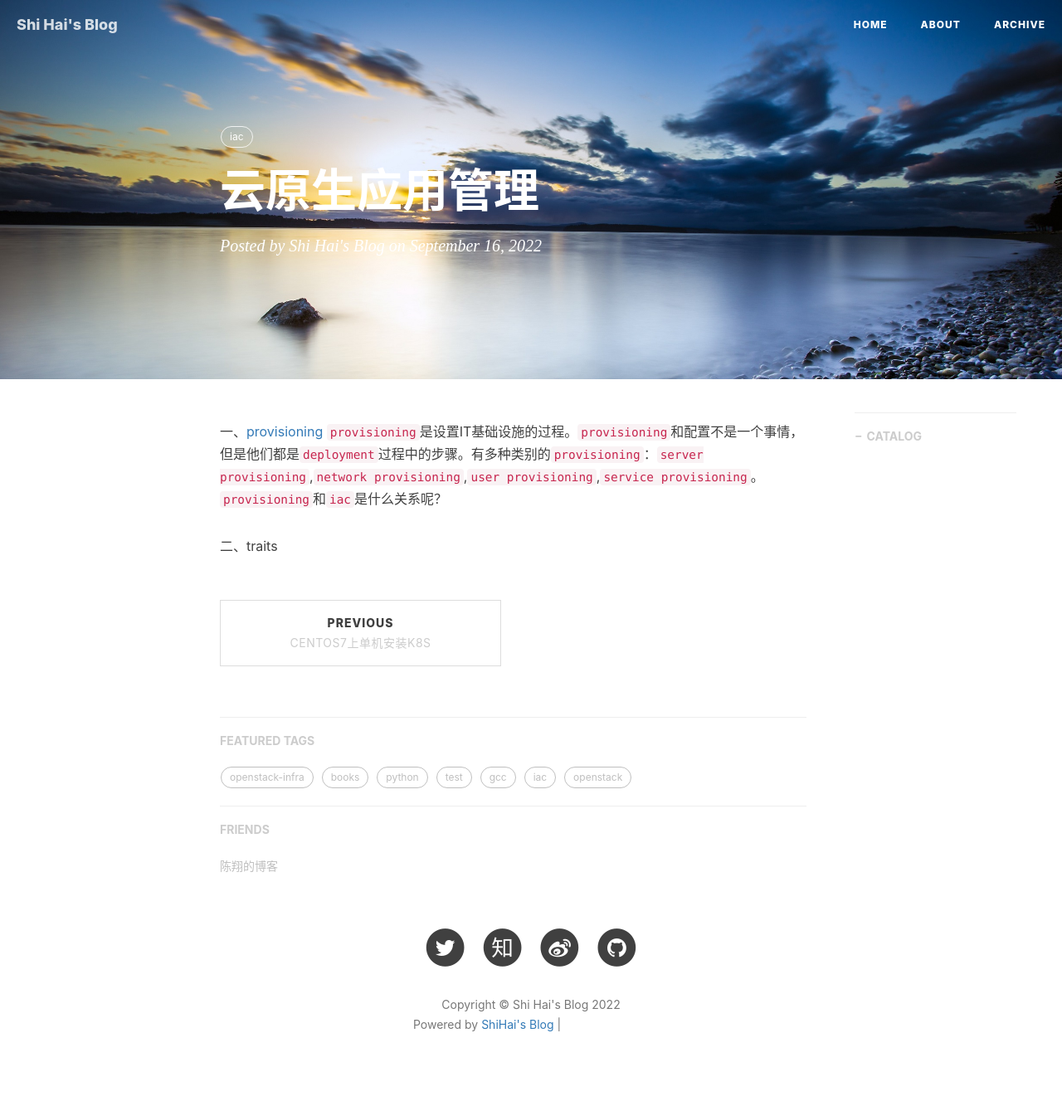
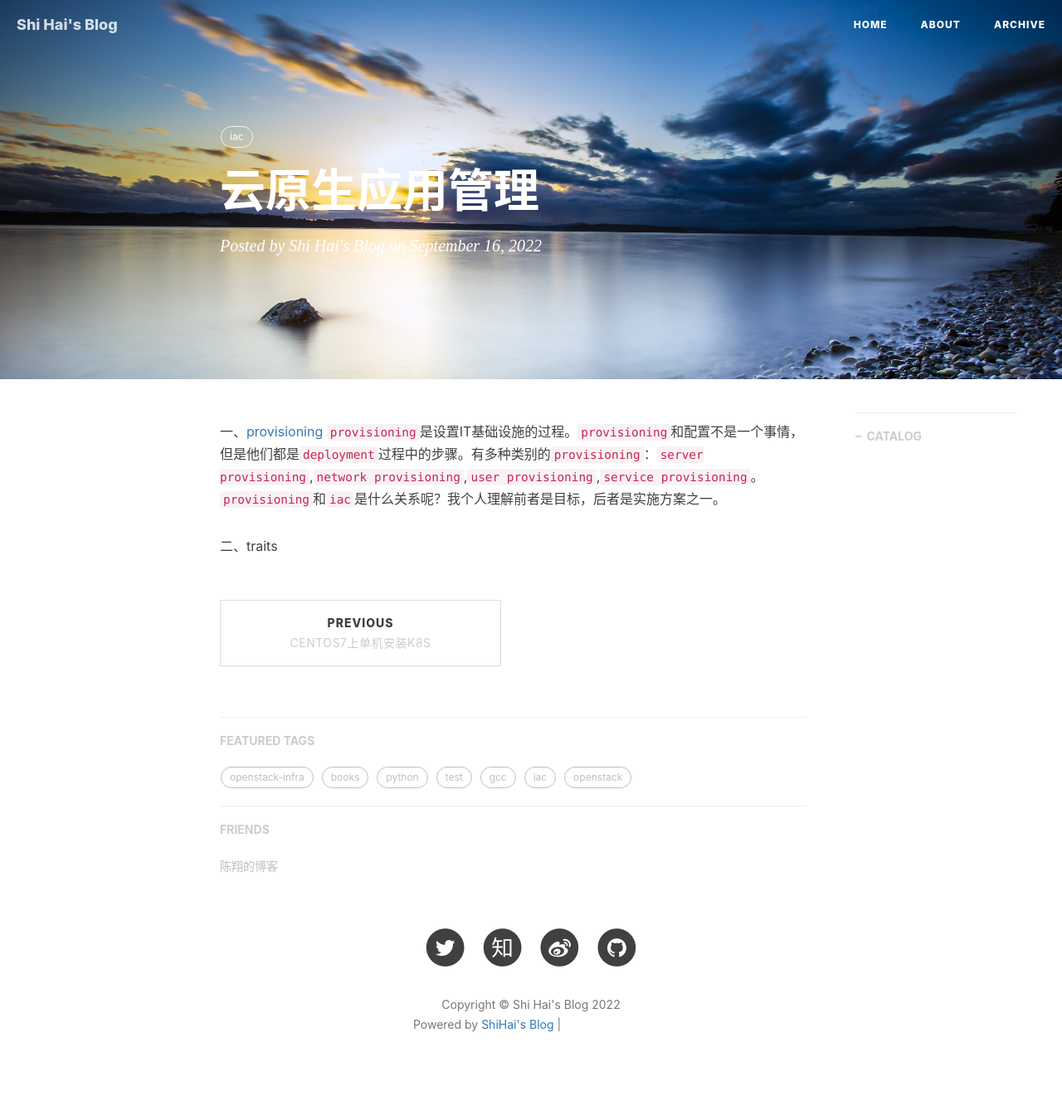
Before and after one commit to shihai1991/shihai1991.github.io, a Jekyll site: the page built from _posts/2022-09-16-application-operate.md, in a window 1280 px wide. Shown: the whole page at 83% size. Built offline with Jekyll 4.4.1, drawn with Linux system fonts in a browser that asks for light colours; nearby versions of some CDN libraries; comment, search, counter and statistics services are not loaded; grey boxes are pictures that could not be loaded.

Commit message:
Update 2022-09-16-application-operate.md

```diff
--- a/_posts/2022-09-16-application-operate.md
+++ b/_posts/2022-09-16-application-operate.md
@@ -10,6 +10,6 @@ time: '2022.09.16 11:34:00'
 ---
 一、[provisioning](https://www.redhat.com/en/topics/automation/what-is-provisioning#overview)
 `provisioning`是设置IT基础设施的过程。`provisioning`和配置不是一个事情，但是他们都是`deployment`过程中的步骤。有多种类别的`provisioning`：`server provisioning`,`network provisioning`,`user provisioning`,`service provisioning`。
-`provisioning`和`iac`是什么关系呢？
+`provisioning`和`iac`是什么关系呢？我个人理解前者是目标，后者是实施方案之一。
 
 二、traits
```
